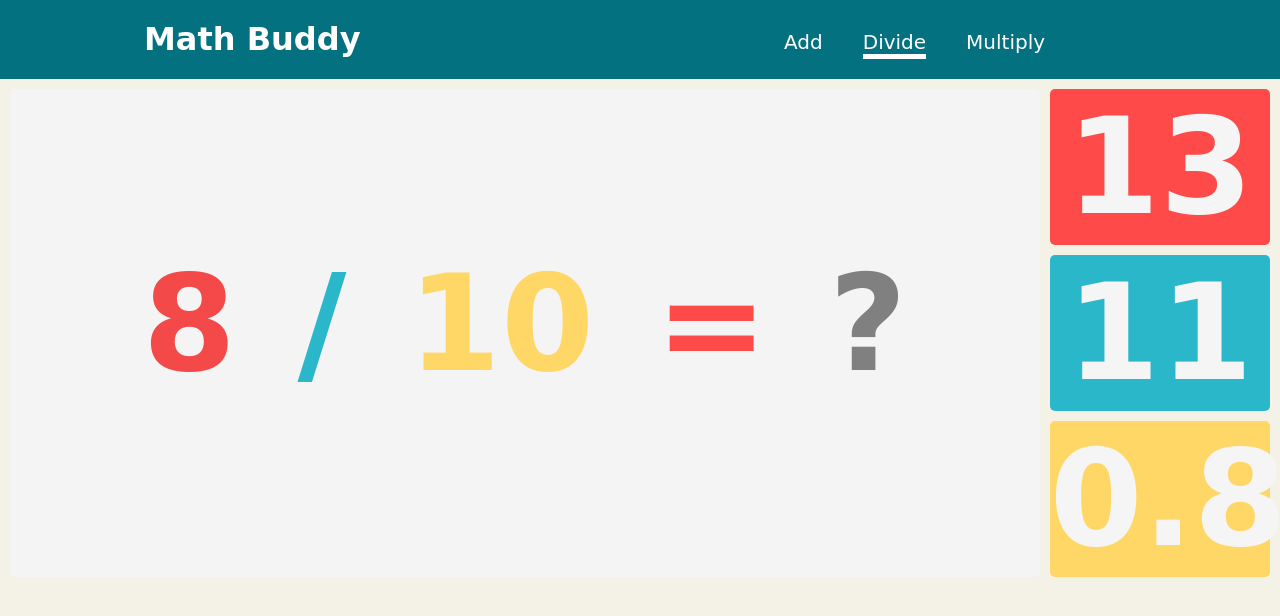
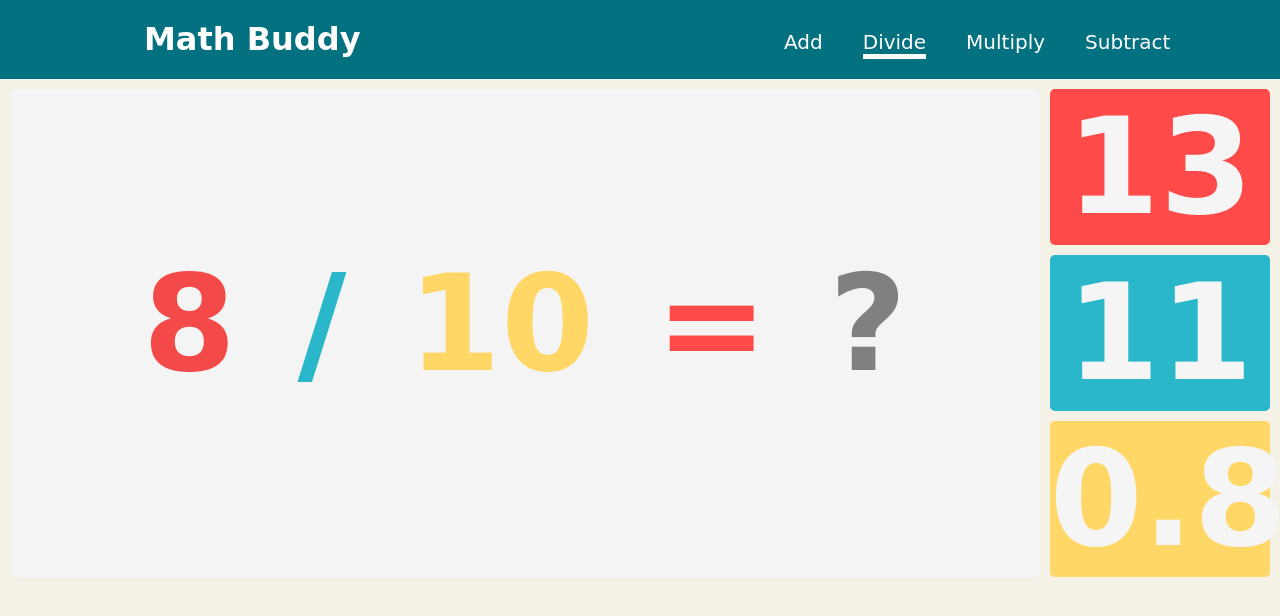
Before and after one commit to afseenk/mathbuddy, a plain HTML site: page divide.html in a window 1280 px wide. Drawn offline with Linux system fonts and the light colour scheme.

Commit message:
fix tabs

```diff
--- a/divide.html
+++ b/divide.html
@@ -16,6 +16,7 @@
                 <li><a href="index.html">Add</a></li>
                 <li class="current"><a href="divide.html">Divide</a></li>
                 <li><a href="multiply.html">Multiply</a></li>
+                <li><a href="subtract.html">Subtract</a></li>
             </ul>
 
         </div>
```
